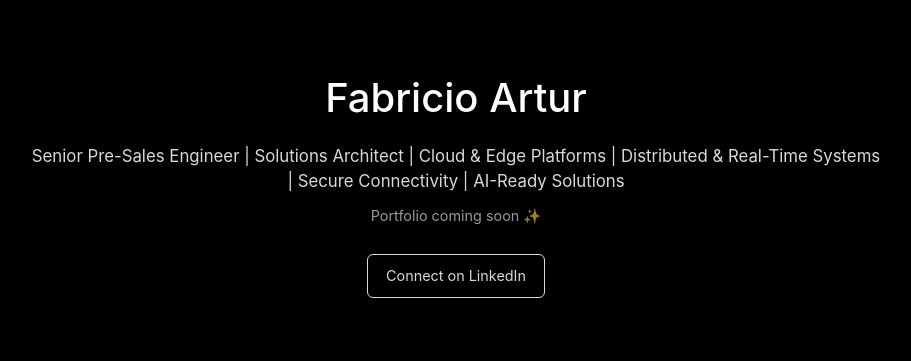
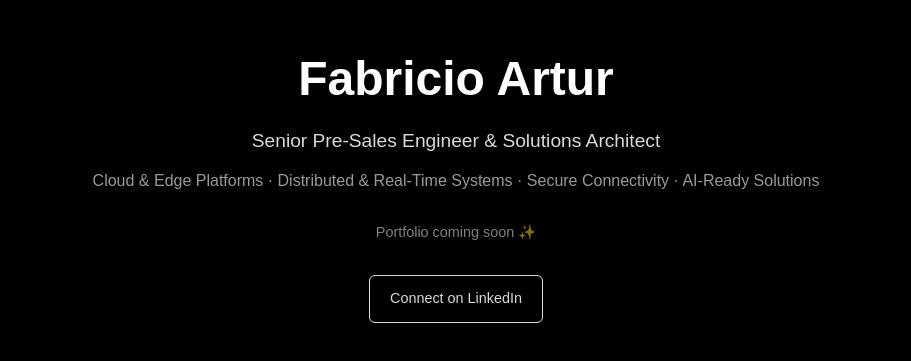
Before and after one commit to fabricioartur/nextjs-boilerplate, a Next.js app: page / in a window 1280 px wide. Shown: the part 217-578 px from the top of the page, without its empty margins (184-1095 px from the left). Built offline with nearby package versions, Linux system fonts and the light colour scheme.

Commit message:
Update page styles and LinkedIn link

```diff
--- a/app/page.tsx
+++ b/app/page.tsx
@@ -6,24 +6,23 @@ export default function Home() {
         display: "flex",
         alignItems: "center",
         justifyContent: "center",
+        padding: "24px",
         backgroundColor: "#000",
         color: "#fff",
-        fontFamily:
-          '-apple-system, BlinkMacSystemFont, "Segoe UI", Roboto, Helvetica, Arial, sans-serif',
       }}
     >
       <section
         style={{
           textAlign: "center",
-          maxWidth: "900px",
-          padding: "0 24px",
+          maxWidth: "960px",
+          width: "100%",
         }}
       >
         <h1
           style={{
-            fontSize: "2.5rem",
-            fontWeight: 500,
-            marginBottom: "16px",
+            fontSize: "clamp(2.2rem, 5vw, 3rem)",
+            fontWeight: 600,
+            marginBottom: "12px",
           }}
         >
           Fabricio Artur
@@ -31,43 +30,50 @@ export default function Home() {
 
         <p
           style={{
-            fontSize: "1.05rem",
+            fontSize: "clamp(1rem, 2.5vw, 1.2rem)",
             opacity: 0.85,
-            marginBottom: "10px",
+            marginBottom: "12px",
           }}
         >
-          Senior Pre-Sales Engineer | Solutions Architect | Cloud & Edge Platforms
-          | Distributed & Real-Time Systems | Secure Connectivity | AI-Ready
-          Solutions
+          Senior Pre-Sales Engineer &amp; Solutions Architect
+        </p>
+
+        <p
+          style={{
+            fontSize: "clamp(0.9rem, 2.2vw, 1rem)",
+            opacity: 0.6,
+            marginBottom: "28px",
+            lineHeight: 1.6,
+          }}
+        >
+          Cloud &amp; Edge Platforms · Distributed &amp; Real-Time Systems ·
+          Secure Connectivity · AI-Ready Solutions
         </p>
 
         <p
           style={{
             fontSize: "0.9rem",
-            opacity: 0.6,
-            marginBottom: "28px",
+            opacity: 0.5,
+            marginBottom: "32px",
           }}
         >
           Portfolio coming soon ✨
         </p>
 
         <a
-          href="https://www.linkedin.com/in/fartur/"
+          href="https://www.linkedin.com/in/fabricioartur/"
           target="_blank"
           rel="noopener noreferrer"
           style={{
             display: "inline-block",
-            padding: "10px 18px",
+            padding: "12px 20px",
             border: "1px solid #fff",
             borderRadius: "6px",
             fontSize: "0.9rem",
             color: "#fff",
             textDecoration: "none",
             opacity: 0.85,
-            transition: "opacity 0.2s ease",
           }}
-          onMouseEnter={(e) => (e.currentTarget.style.opacity = "1")}
-          onMouseLeave={(e) => (e.currentTarget.style.opacity = "0.85")}
         >
           Connect on LinkedIn
         </a>
```
